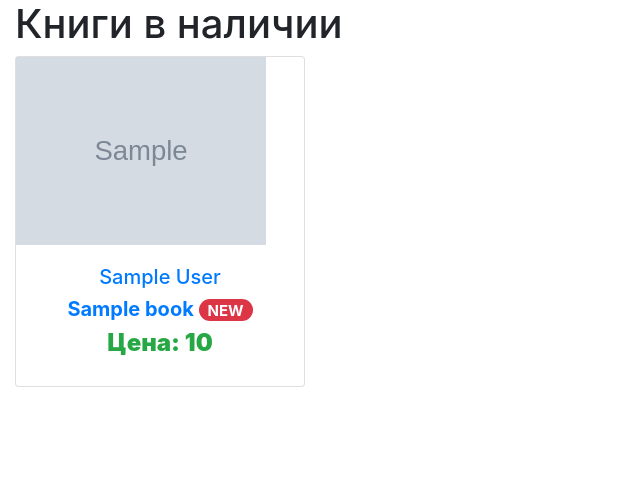
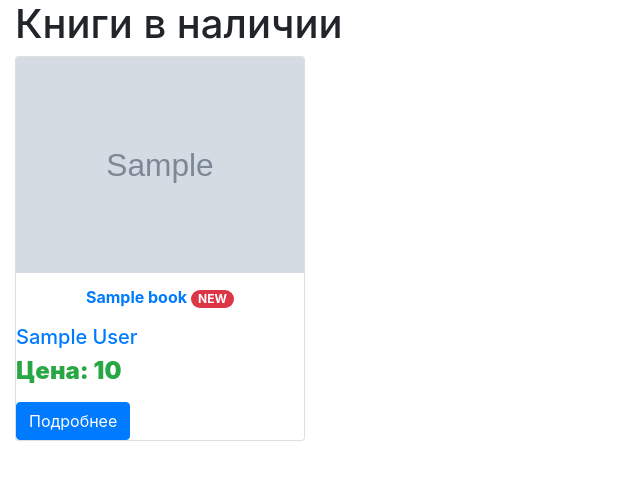
Before and after one commit to paganism/bookstore, a Django app: template bookstore/store/templates/store/book_list.html in a window 1280 px wide. Shown: the part 56-536 px from the top of the page, without its empty margins (0-640 px from the left). Run offline with Django 3.2, Linux system fonts and the light colour scheme; the template is opened without the code that fills it: most values are stand-ins (such as "Sample title", 1, 10 or a date in 2020); grey boxes marked "Sample" are stand-in pictures; some libraries are stand-ins or nearby versions.

Commit message:
refactored views

```diff
--- a/bookstore/store/templates/store/book_list.html
+++ b/bookstore/store/templates/store/book_list.html
@@ -7,6 +7,7 @@
 <section>
     <div class="row">
     {% for book in book_list %}
+
         {% if forloop.counter0|divisibleby:4 %}
             {% if forloop.first %}
                 {% include 'store/includes/book_card.html' %}
--- a/bookstore/store/templates/store/includes/book_card.html
+++ b/bookstore/store/templates/store/includes/book_card.html
@@ -1,34 +1,25 @@
 <div class="col-lg-3 col-md-4 mb-4">
     <div class="card">
-        <div class="view overlay">
-            <div class="card-img-top" src="/static/{{ book.book_image }}" alt="{{ book.title }}">
-
-                <a href="{{ book.get_absolute_url }}">
-                    <img src="/static/{{ book.book_image }}" width="250" alt="{{ book.title }}">
-                    <div class="mask rgba-white-slide"></div>
-                </a>
-            </div>
-
-            <div class="card-body text-center">
+        <img class="card-img-top" src="/static/{{ book.book_image }}" alt="{{ book.title }}">
+        <div class="card-block">
+            <h4 class="card-title"></h4>
+            <p class="card-text text-center">
+                <strong>
+                    <a href="{{ book.get_absolute_url }}" class="dark-grey-text"> {{ book.title |truncatechars:50 }}
+                        {% if book.new_book %}
+                        <span class="badge badge-pill badge-danger">NEW</span></a>
+                    {% endif %}
                     <a href="{% url 'author-detail' book.author.id %}">
                         <div class="grey-text">
                             <h5>{{ book.author |truncatechars:50 }}</h5>
                         </div>
                     </a>
-
-                <h5>
-                    <strong>
-                        <a href="{{ book.get_absolute_url }}" class="dark-grey-text"> {{ book.title |truncatechars:50 }}
-                            {% if book.new_book %}
-                            <span class="badge badge-pill badge-danger">NEW</span></a>
-                            {% endif %}
-                    </strong>
-                </h5>
                     <h4 class="font-weight-bold text-success">
                         <strong>Цена: {{ book.price }}</strong>
                     </h4>
-            </div>
-
+                </strong>
+            </p>
+            <a href="#" class="btn btn-primary">Подробнее</a>
         </div>
     </div>
 </div>
```
Lines whose indentation alone changed are shown as unchanged.
